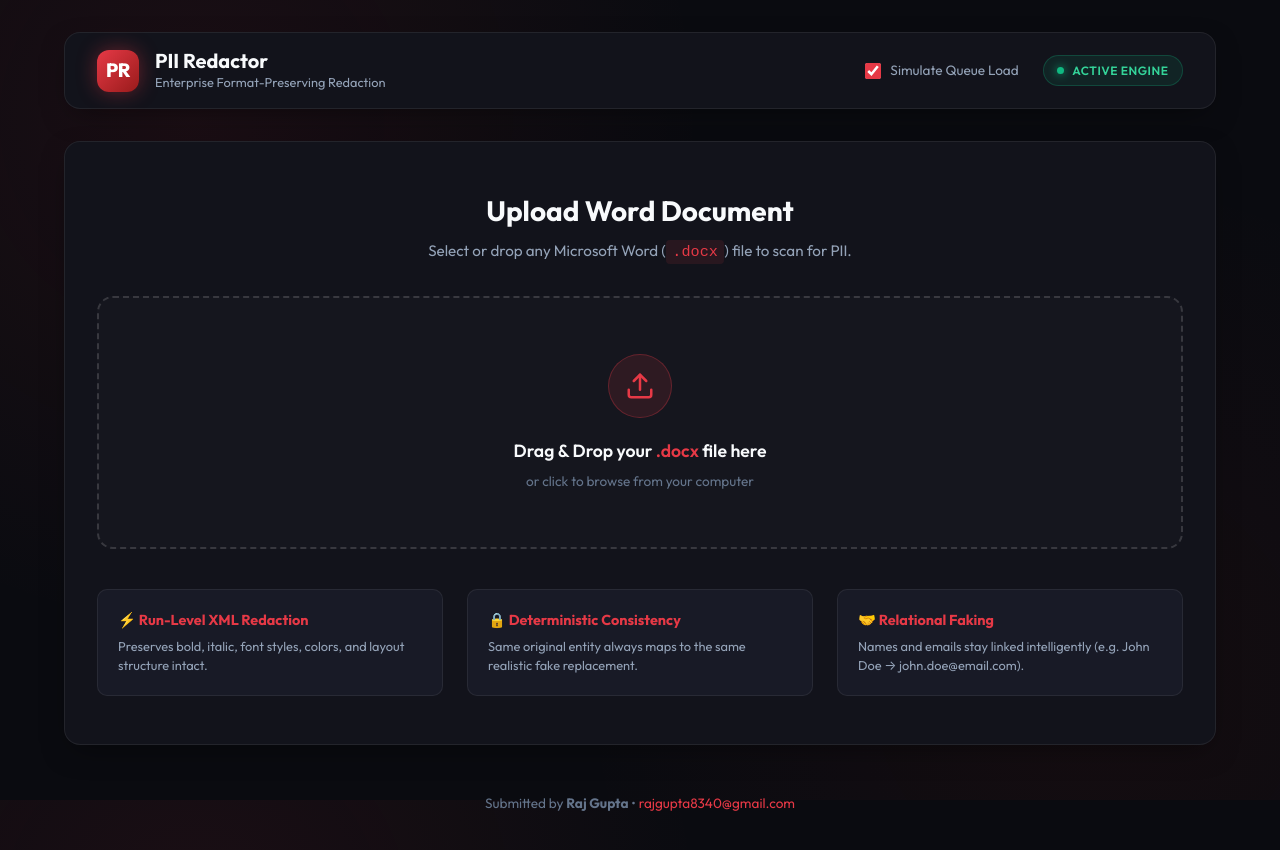
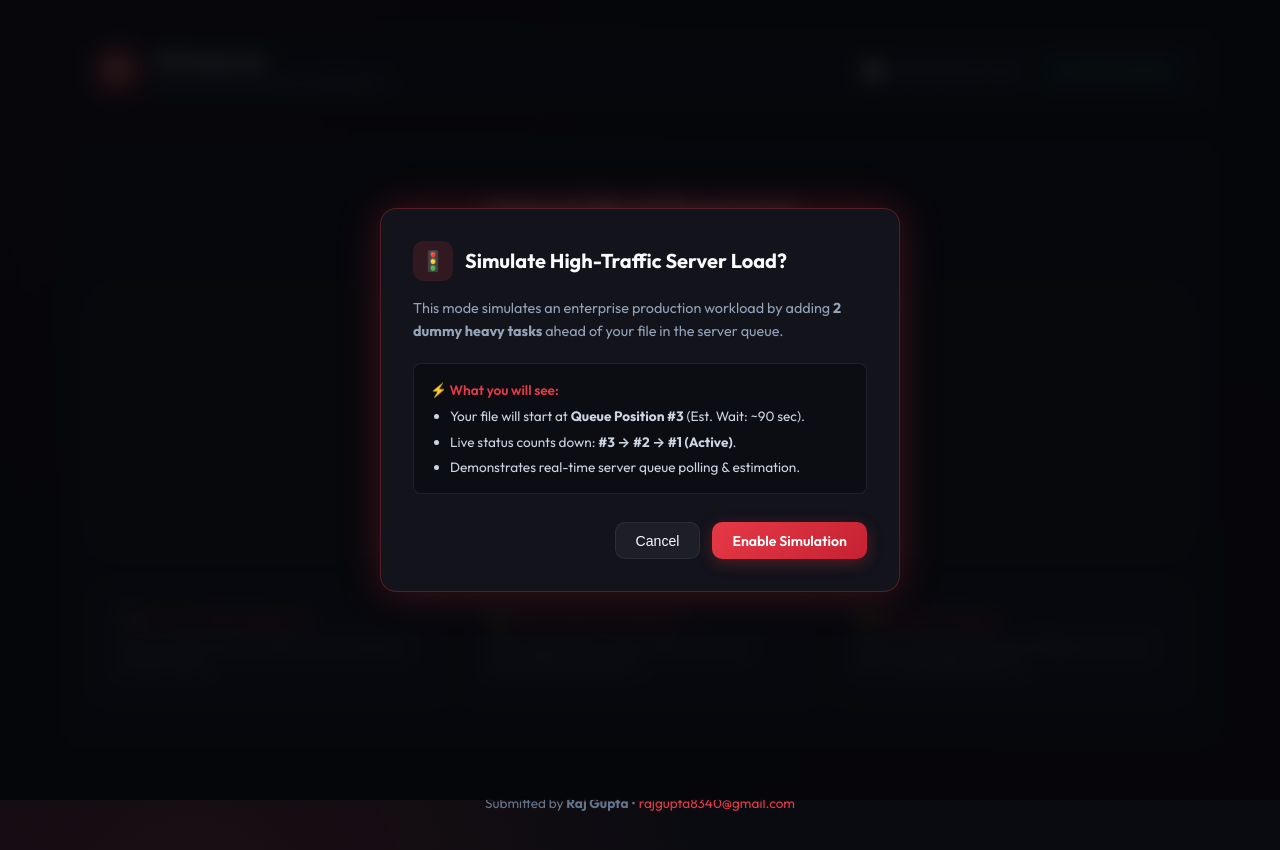
Before and after one commit to rajgupta04/redacted, a React (Vite) app in the folder frontend/: page / in a window 1280 px wide. Both pictures are taken after a click on the label "Simulate Queue Load". Shown: the top 850 px of the page. Built offline with nearby package versions, Linux system fonts and the light colour scheme.

Commit message:
Feat: Add consent modal popup explaining Simulate Queue Load before enabling feature

```diff
--- a/frontend/src/components/Navbar.jsx
+++ b/frontend/src/components/Navbar.jsx
@@ -1,7 +1,26 @@
-import React from 'react';
+import React, { useState } from 'react';
 
 export default function Navbar({ simulateTraffic, setSimulateTraffic }) {
+  const [showConsentModal, setShowConsentModal] = useState(false);
+
+  const handleCheckboxClick = (e) => {
+    if (!simulateTraffic) {
+      // User is checking the box: show consent modal
+      e.preventDefault();
+      setShowConsentModal(true);
+    } else {
+      // User is unchecking: disable immediately
+      setSimulateTraffic(false);
+    }
+  };
+
+  const handleConfirmEnable = () => {
+    setSimulateTraffic(true);
+    setShowConsentModal(false);
+  };
+
   return (
+    <>
       <header className="glass-panel" style={{ padding: '1rem 2rem', marginBottom: '2rem', display: 'flex', alignItems: 'center', justifyContent: 'space-between' }}>
         {/* Brand Logo & Title */}
         <div style={{ display: 'flex', alignItems: 'center', gap: '1rem' }}>
@@ -46,7 +65,7 @@ export default function Navbar({ simulateTraffic, setSimulateTraffic }) {
             <input
               type="checkbox"
               checked={simulateTraffic}
-            onChange={(e) => setSimulateTraffic(e.target.checked)}
+              onChange={handleCheckboxClick}
               style={{
                 accentColor: '#e63946',
                 width: '16px',
@@ -82,5 +101,93 @@ export default function Navbar({ simulateTraffic, setSimulateTraffic }) {
           </div>
         </div>
       </header>
+
+      {/* Simulate Queue Load Explanation & Consent Overlay Modal */}
+      {showConsentModal && (
+        <div style={{
+          position: 'fixed',
+          inset: 0,
+          zIndex: 9999,
+          background: 'rgba(5, 6, 10, 0.85)',
+          backdropFilter: 'blur(10px)',
+          display: 'flex',
+          alignItems: 'center',
+          justifyContent: 'center',
+          padding: '1rem'
+        }}>
+          <div className="glass-panel animate-fade-in" style={{
+            width: '100%',
+            maxWidth: '520px',
+            padding: '2rem',
+            border: '1px solid rgba(230, 57, 70, 0.3)',
+            boxShadow: '0 0 40px rgba(230, 57, 70, 0.25)',
+            background: '#12131b'
+          }}>
+            {/* Modal Header */}
+            <div style={{ display: 'flex', alignItems: 'center', gap: '0.75rem', marginBottom: '1rem' }}>
+              <div style={{
+                width: '40px',
+                height: '40px',
+                borderRadius: '10px',
+                background: 'rgba(230, 57, 70, 0.15)',
+                display: 'flex',
+                alignItems: 'center',
+                justifyContent: 'center',
+                color: '#e63946',
+                fontSize: '1.25rem'
+              }}>
+                🚦
+              </div>
+              <h3 style={{ fontSize: '1.25rem', fontWeight: '700', color: '#f8fafc' }}>
+                Simulate High-Traffic Server Load?
+              </h3>
+            </div>
+
+            {/* Modal Body */}
+            <p style={{ color: '#94a3b8', fontSize: '0.9rem', lineHeight: '1.6', marginBottom: '1.25rem' }}>
+              This mode simulates an enterprise production workload by adding <b>2 dummy heavy tasks</b> ahead of your file in the server queue.
+            </p>
+
+            <div style={{
+              background: 'rgba(0, 0, 0, 0.3)',
+              border: '1px solid rgba(255, 255, 255, 0.08)',
+              borderRadius: '8px',
+              padding: '1rem',
+              fontSize: '0.85rem',
+              color: '#cbd5e1',
+              marginBottom: '1.75rem'
+            }}>
+              <div style={{ fontWeight: '600', color: '#e63946', marginBottom: '0.4rem' }}>
+                ⚡ What you will see:
+              </div>
+              <ul style={{ paddingLeft: '1.25rem', display: 'flex', flexDirection: 'column', gap: '0.3rem' }}>
+                <li>Your file will start at <b>Queue Position #3</b> (Est. Wait: ~90 sec).</li>
+                <li>Live status counts down: <b>#3 &rarr; #2 &rarr; #1 (Active)</b>.</li>
+                <li>Demonstrates real-time server queue polling & estimation.</li>
+              </ul>
+            </div>
+
+            {/* Modal Footer Buttons */}
+            <div style={{ display: 'flex', alignItems: 'center', justifyContent: 'flex-end', gap: '0.75rem' }}>
+              <button
+                onClick={() => setShowConsentModal(false)}
+                className="btn-secondary"
+                style={{ fontSize: '0.88rem', padding: '0.6rem 1.25rem' }}
+              >
+                Cancel
+              </button>
+
+              <button
+                onClick={handleConfirmEnable}
+                className="btn-primary"
+                style={{ fontSize: '0.88rem', padding: '0.6rem 1.25rem' }}
+              >
+                Enable Simulation
+              </button>
+            </div>
+          </div>
+        </div>
+      )}
+    </>
   );
 }
```
Lines whose indentation alone changed are shown as unchanged.
